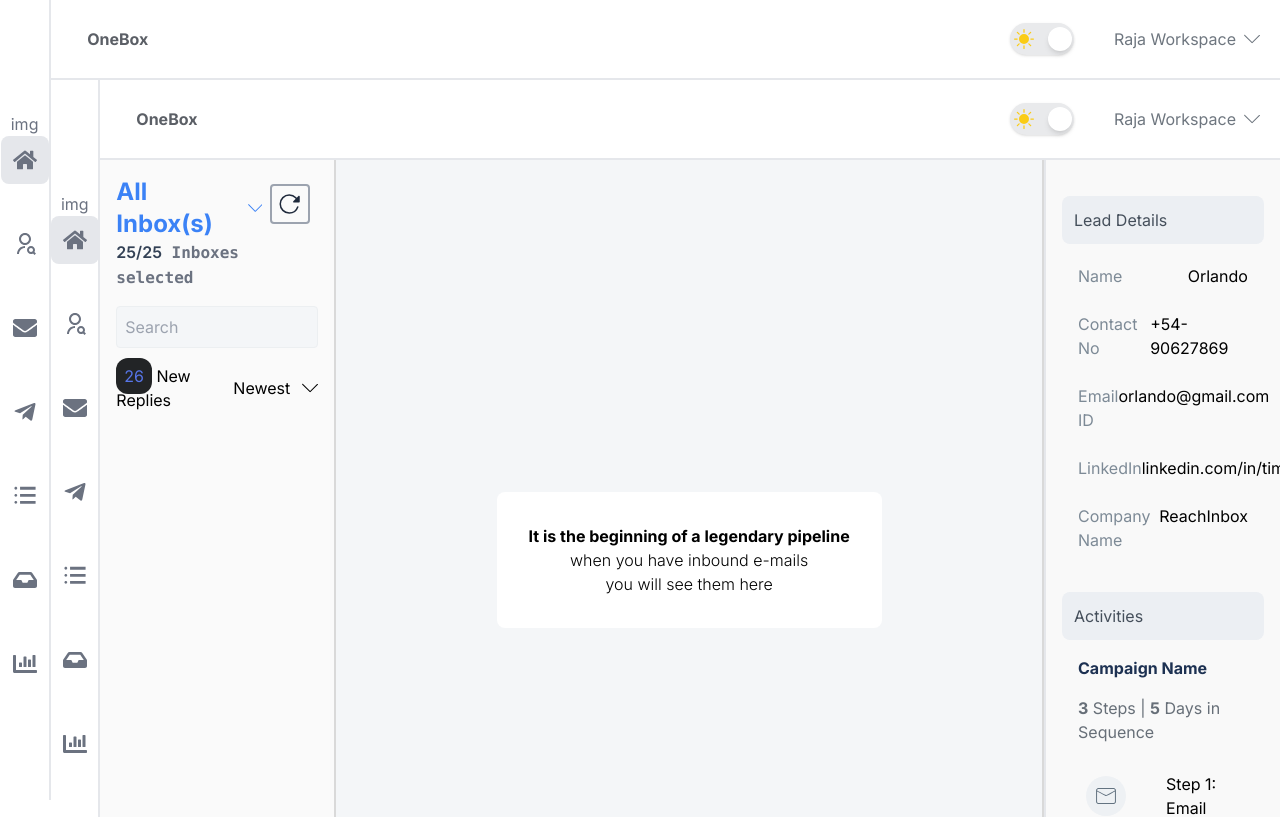
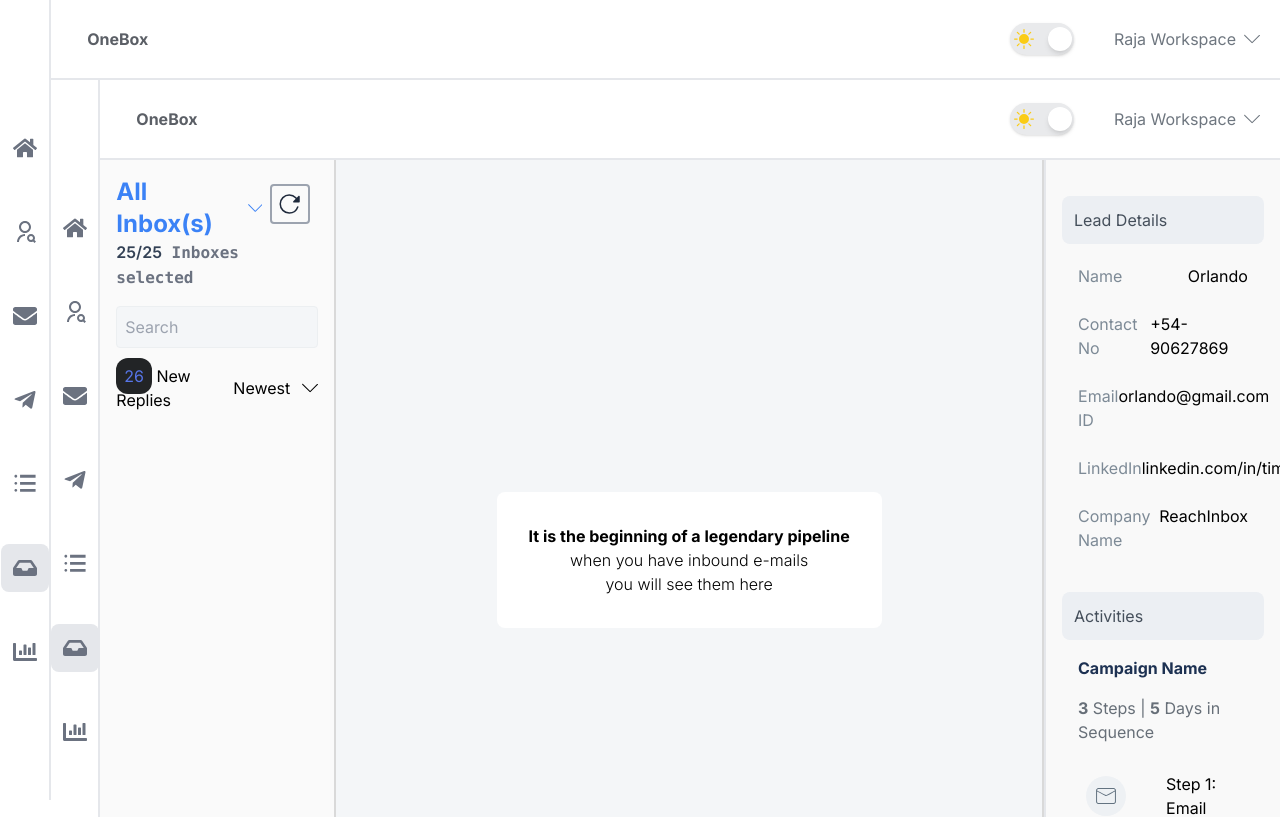
Before and after one commit to rajavelavan/mail_inbox, a Next.js app: page /mail-inbox in a window 1280 px wide. Shown: the top 817 px of the page. Built offline with nearby package versions, Linux system fonts and the light colour scheme.

Commit message:
Changes in Sidebar component

```diff
--- a/src/app/components/layouts/SideBar.tsx
+++ b/src/app/components/layouts/SideBar.tsx
@@ -2,10 +2,8 @@
 import { useState } from 'react';
 import {
   FaHome,
-  FaUser,
   FaEnvelope,
   FaTelegramPlane,
-  FaTable,
   FaChartBar,
   FaInbox,
 } from 'react-icons/fa';
@@ -13,7 +11,7 @@ import { RiUserSearchLine } from 'react-icons/ri';
 import { TfiMenuAlt } from 'react-icons/tfi';
 
 export default function Sidebar() {
-  const [activeIndex, setActiveIndex] = useState(0);
+  const [activeIndex, setActiveIndex] = useState(5);
 
   const menuItems = [
     { icon: FaHome, link: '#home' },
@@ -27,7 +25,7 @@ export default function Sidebar() {
 
   return (
     <div className="flex flex-col items-center justify-center bg-white text-gray-500 dark:bg-[#101113] border-r-2 h-screen">
-      <div>img</div>
+      {/* <div>img</div> */}
       <div className="flex flex-col items-center space-y-4 gap-5">
         {menuItems.map((item, index) => (
           <a
```
